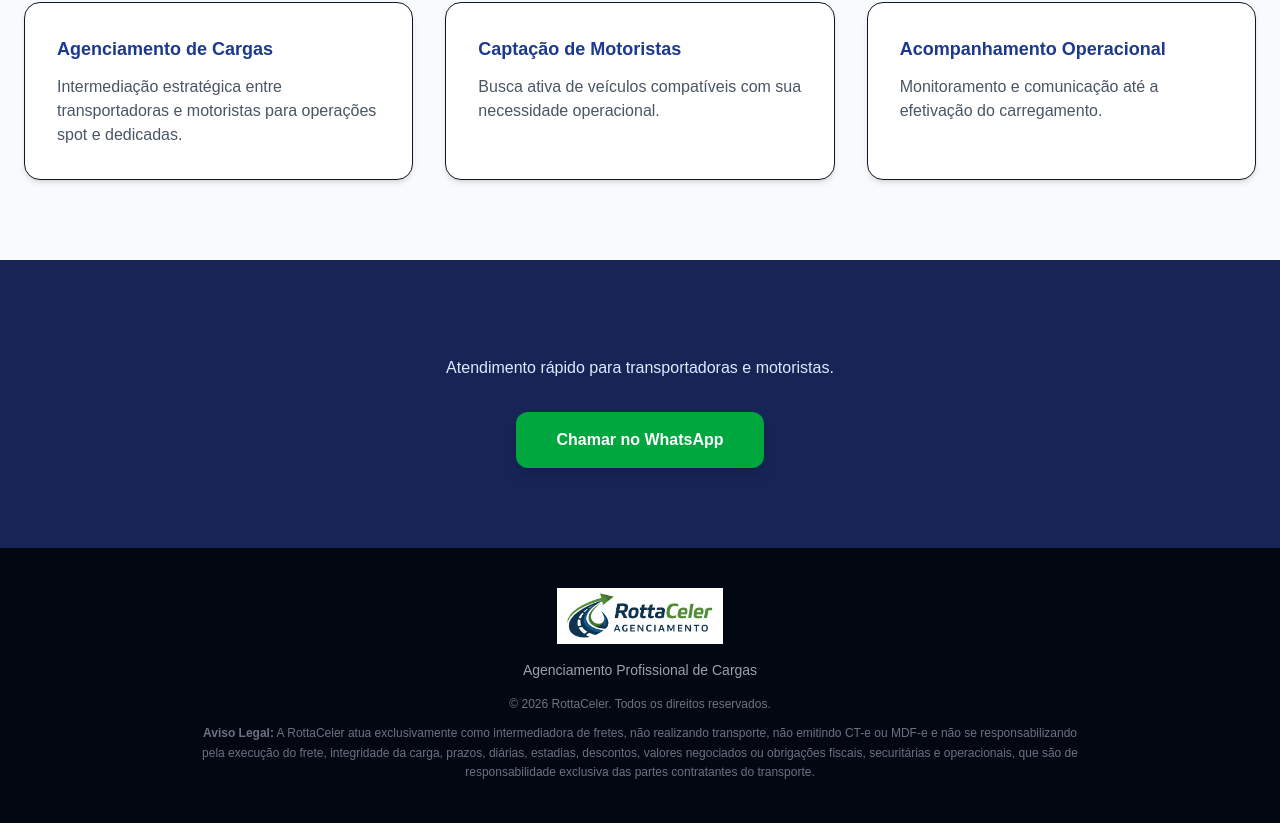
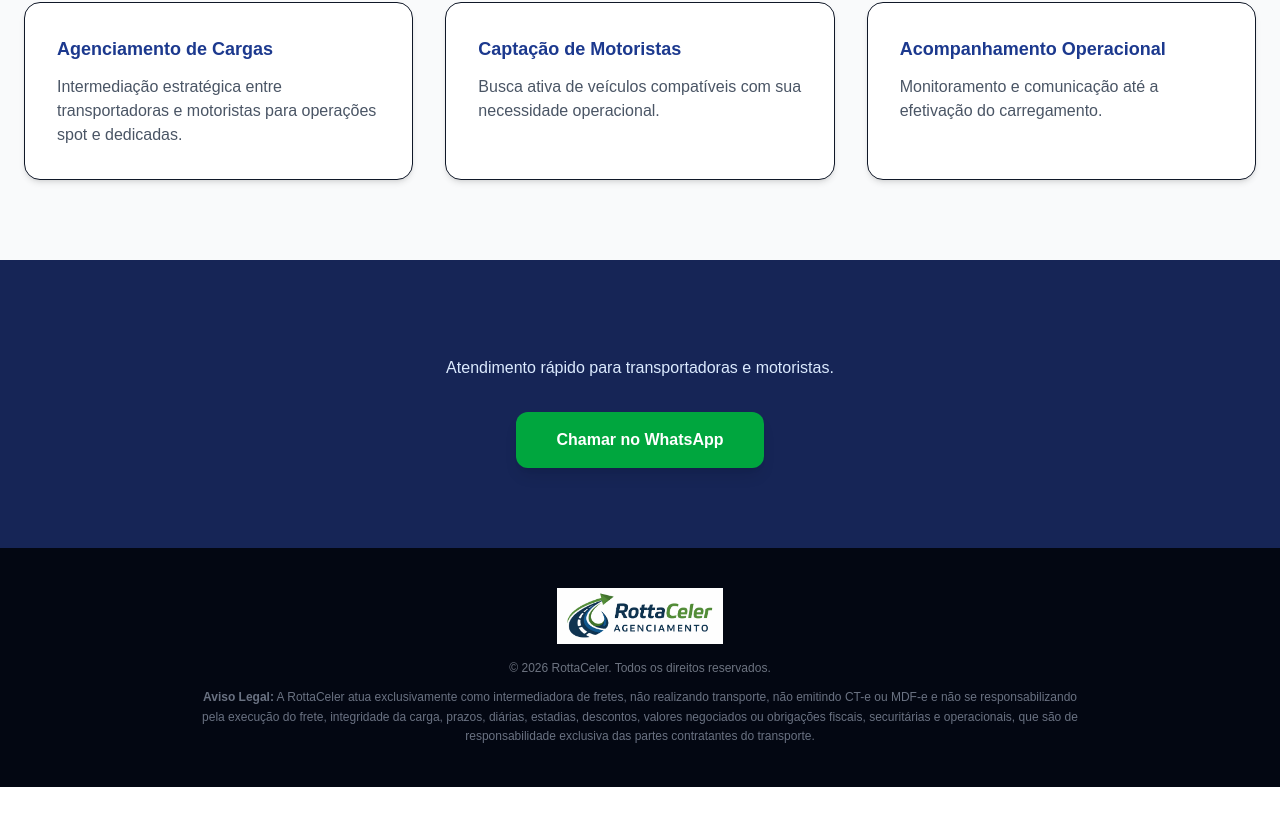
Before and after one commit to viniciusdossantos143/rottaceler-site, a Next.js app: page / in a window 1280 px wide. Shown: the part 1095-1918 px from the top of the page. After the commit the page ends 1882 px from the top, so only its background shows below. Built offline with nearby package versions, Linux system fonts and the light colour scheme.

Commit message:
update: ajustar

```diff
--- a/app/page.tsx
+++ b/app/page.tsx
@@ -155,7 +155,7 @@ return ( <div className="min-h-screen bg-white text-gray-900">
         alt="RottaCeler"
         className="h-12 md:h-14 mx-auto mb-4 object-contain"
       />
-      <p className="mt-2">Agenciamento Profissional de Cargas</p>
+      <p className="mt-2"></p>
       <p className="mt-4 text-xs opacity-70">
   © {new Date().getFullYear()} RottaCeler. Todos os direitos reservados.
 </p>
```
